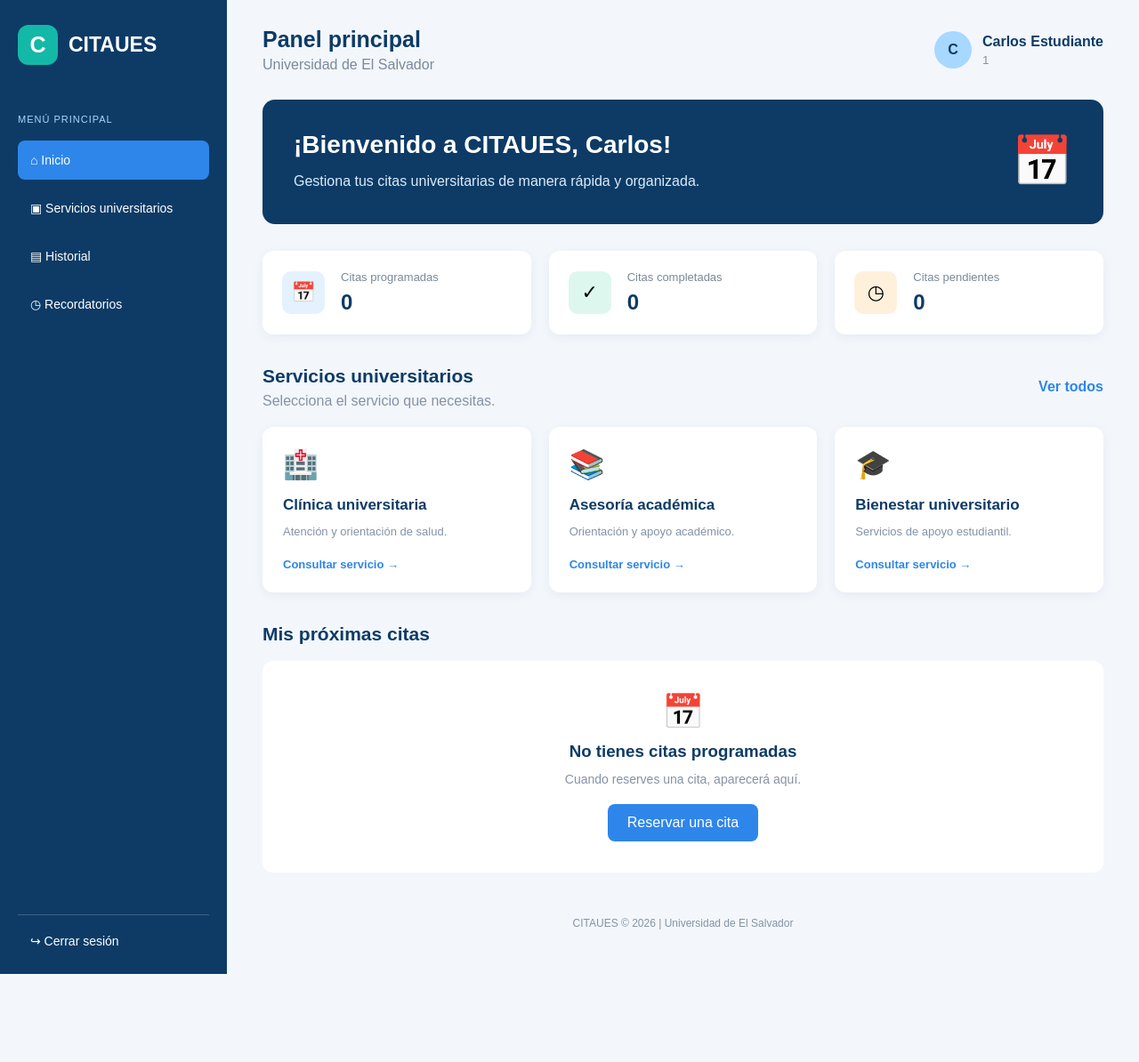
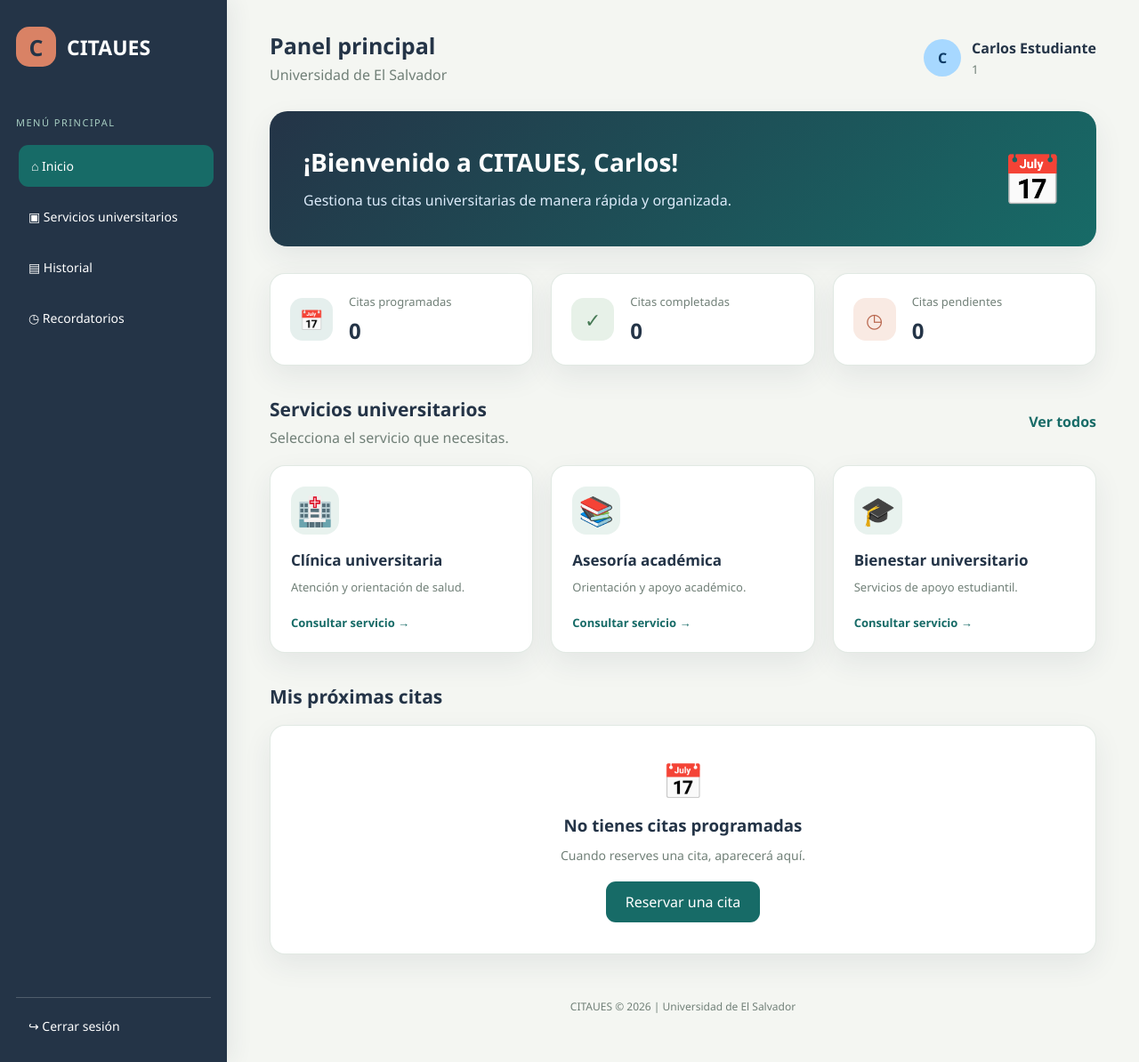
Before and after one commit to sp25008-art/CITAUES, a PHP site: page /frontend/dashboard.php in a window 1280 px wide. Shown: the whole page at 89% size. Before the commit the page ends 1095 px from the top, so only its background shows below. Run offline with PHP 8.4, Linux system fonts and the light colour scheme; a user stored in the database is signed in.

Commit message:
Update estilos.css

```diff
--- a/frontend/css/estilos.css
+++ b/frontend/css/estilos.css
@@ -986,3 +986,58 @@ form button:hover {
         width: 100%;
     }
 }
+
+
+
+/* REDISENO CITAUES: paleta azul petroleo, jade, coral y marfil */
+:root{--cita-ink:#243447;--cita-primary:#176B67;--cita-primary-dark:#10514E;--cita-accent:#D98265;--cita-bg:#F4F6F2;--cita-muted:#718078;--cita-border:#DCE5DF;--cita-soft:#E8F2EE;--cita-shadow:0 12px 32px rgba(36,52,71,.08)}
+body{font-family:"Segoe UI",Arial,sans-serif;background:var(--cita-bg);color:var(--cita-ink)}
+.contenedor-login{max-width:1080px;border-radius:24px;box-shadow:0 22px 55px rgba(36,52,71,.14)}
+.panel-informacion,.bienvenida{background:linear-gradient(135deg,#243447 0%,#176B67 100%)}
+.panel-informacion{padding:52px}
+.logo{background:var(--cita-accent);color:#243447;border-radius:15px}
+.mensaje{background:rgba(255,255,255,.10);border-left-color:var(--cita-accent);border-radius:0 12px 12px 0}
+.formulario h2,form label,.topbar h2,.usuario strong,.titulo-seccion h2,.citas-recientes h2,.tarjeta-resumen h2,.servicio-card h3,.sin-citas h3,.reserva-titulo h2,.campo-reserva label,.seccion-horarios h3,.resumen-reserva h3,.resumen-reserva span{color:var(--cita-ink)}
+form input,.buscador-servicios input,.campo-reserva input,.campo-reserva select,.campo-reserva textarea,.filtros-historial select{border:1px solid var(--cita-border);border-radius:11px;background:#FBFCFA;transition:border-color .2s,box-shadow .2s}
+form input:focus,.buscador-servicios input:focus,.campo-reserva input:focus,.campo-reserva select:focus,.campo-reserva textarea:focus{outline:none;border-color:var(--cita-primary);box-shadow:0 0 0 4px rgba(23,107,103,.12)}
+form button,.boton-reservar,.boton-confirmar,.enlace-nueva-cita{background:var(--cita-primary);border-radius:11px;transition:.2s}
+form button:hover,.boton-reservar:hover,.boton-confirmar:hover,.enlace-nueva-cita:hover{background:var(--cita-primary-dark);transform:translateY(-1px);box-shadow:0 7px 16px rgba(23,107,103,.18)}
+.dashboard-body{background:var(--cita-bg)}
+.sidebar{background:#243447;padding:30px 18px;box-shadow:5px 0 24px rgba(36,52,71,.08)}
+.menu-titulo{color:#A8CFC3;text-transform:uppercase;letter-spacing:1.5px}
+.menu a,.sidebar-footer a{border-radius:11px;transition:background .2s,transform .2s}
+.menu a:hover,.menu a.activo{background:var(--cita-primary);transform:translateX(3px)}
+.contenido-dashboard{padding:34px clamp(18px,4vw,48px)}
+.topbar p,.usuario small,.titulo-seccion p,.tarjeta-resumen p,.servicio-card p,.sin-citas p,.reserva-titulo p,.seccion-horarios p,.resumen-reserva p{color:var(--cita-muted)}
+.bienvenida{border-radius:20px;padding:38px;box-shadow:var(--cita-shadow)}
+.tarjeta-resumen,.servicio-card,.reserva-contenedor,.mis-citas-contenedor,.historial-contenedor,.sin-citas,.sin-resultados{background:#fff;border:1px solid rgba(220,229,223,.85);border-radius:17px;box-shadow:var(--cita-shadow)}
+.tarjeta-resumen,.servicio-card{transition:transform .22s,box-shadow .22s}
+.tarjeta-resumen:hover,.servicio-card:hover{transform:translateY(-4px);box-shadow:0 17px 35px rgba(36,52,71,.12)}
+.icono-tarjeta{border-radius:14px}
+.azul{background:#E5EFED;color:var(--cita-primary)}
+.verde{background:#E7F1E8;color:#477A55}
+.naranja{background:#F9EAE3;color:#B9684F}
+.titulo-seccion a,.servicio-card a{color:var(--cita-primary)}
+.titulo-seccion a:hover,.servicio-card a:hover{color:var(--cita-accent)}
+.catalogo-grid .servicio-card{min-height:265px;padding:26px}
+.servicio-icono{display:inline-flex;align-items:center;justify-content:center;width:54px;height:54px;background:var(--cita-soft);border-radius:16px}
+.estado-servicio{background:#E4F2E9;color:#34724B;border-radius:30px}
+.reserva-contenedor,.mis-citas-contenedor,.historial-contenedor{padding:clamp(20px,3vw,32px)}
+.horario-opcion{border:1px solid #B7D3CA;border-radius:11px;background:#F2F8F5;color:var(--cita-ink);transition:.2s}
+.horario-opcion:hover{background:#E0EFE9;border-color:var(--cita-primary)}
+.horario-opcion.seleccionado{background:var(--cita-primary);border-color:var(--cita-primary);color:#fff}
+.mensaje-horarios,.resumen-reserva{background:#F0F5F1;border-radius:13px}
+.tabla-citas{border-collapse:separate;border-spacing:0}
+.tabla-citas th{background:#E8F0EC;color:#31483F;font-weight:700}
+.tabla-citas td{border-bottom:1px solid var(--cita-border);color:#53645B}
+.tabla-citas tr:hover td{background:#F6F9F6}
+.estado-pendiente{background:#FFF1D9;color:#94641D}
+.estado-cancelada{background:#FBE8E4;color:#A84F40}
+.estado-completada{background:#E4F2E9;color:#34724B}
+.boton-reprogramar{background:#E5EFED;color:#176B67;border-radius:8px}
+.boton-cancelar{background:#FBE8E4;color:#A84F40;border-radius:8px}
+.filtros-historial select{color:var(--cita-ink)}
+.dashboard-footer{color:var(--cita-muted)}
+a:focus-visible,button:focus-visible,input:focus-visible,select:focus-visible,textarea:focus-visible{outline:3px solid rgba(217,130,101,.65);outline-offset:2px}
+@media(max-width:900px){.contenido-dashboard{padding:26px 22px}.bienvenida{padding:28px}}
+@media(max-width:650px){.panel-informacion{padding:30px 25px}.sidebar{padding:20px 16px}.menu{gap:6px}.menu a{padding:12px}.topbar{flex-wrap:wrap;align-items:flex-start}.bienvenida{gap:18px;align-items:flex-start;padding:24px}.bienvenida-icono{font-size:40px}.resumen,.servicios-grid{grid-template-columns:1fr}.horarios-grid{grid-template-columns:repeat(2,minmax(0,1fr))}}
```
